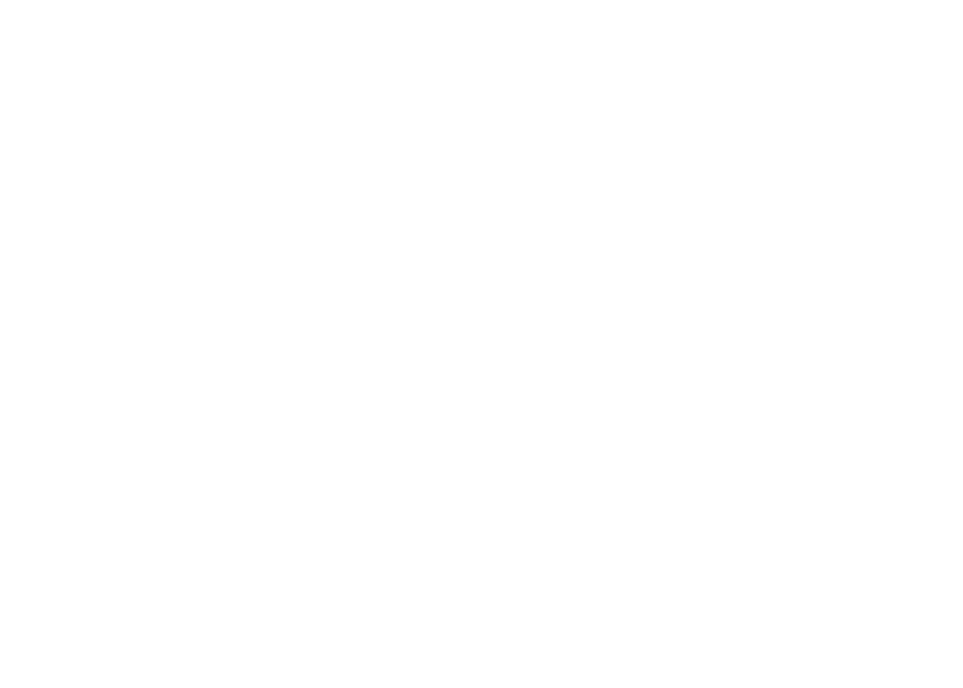
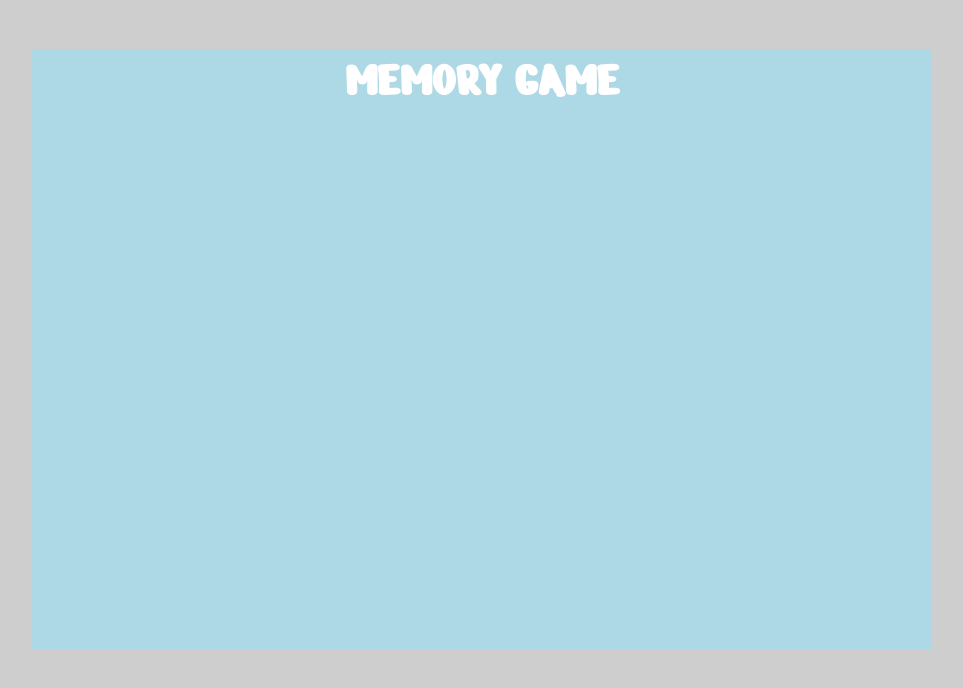
Before and after one commit to Forklein/html-css-memory, a plain HTML site: page index.html in a window 1280 px wide. Shown: the whole page, without its empty margins (158-1121 px from the left). Drawn offline with Linux system fonts and the light colour scheme.

Commit message:
Set header

```diff
--- a/index.html
+++ b/index.html
@@ -11,5 +11,13 @@
 </head>
 <body>
 
+    <div class="container">
+        <header>
+            <h1>Memory Game</h1>
+        </header>
+        <main></main>
+        <footer></footer>
+    </div>
+
 </body>
 </html>
--- a/style/style.css
+++ b/style/style.css
@@ -4,3 +4,21 @@
     padding: 0;
     font-family: 'Nerko One', cursive;
 }
+
+body{
+    background-color: #cecece;
+}
+
+.container{
+    max-width: 900px;
+    height: 600px;
+    margin: 50px auto;
+    background-color: #add8e6;
+}
+
+header > h1{
+    text-align: center;
+    color: white;
+    text-transform: uppercase;
+    font-size: 50px;
+}
```
